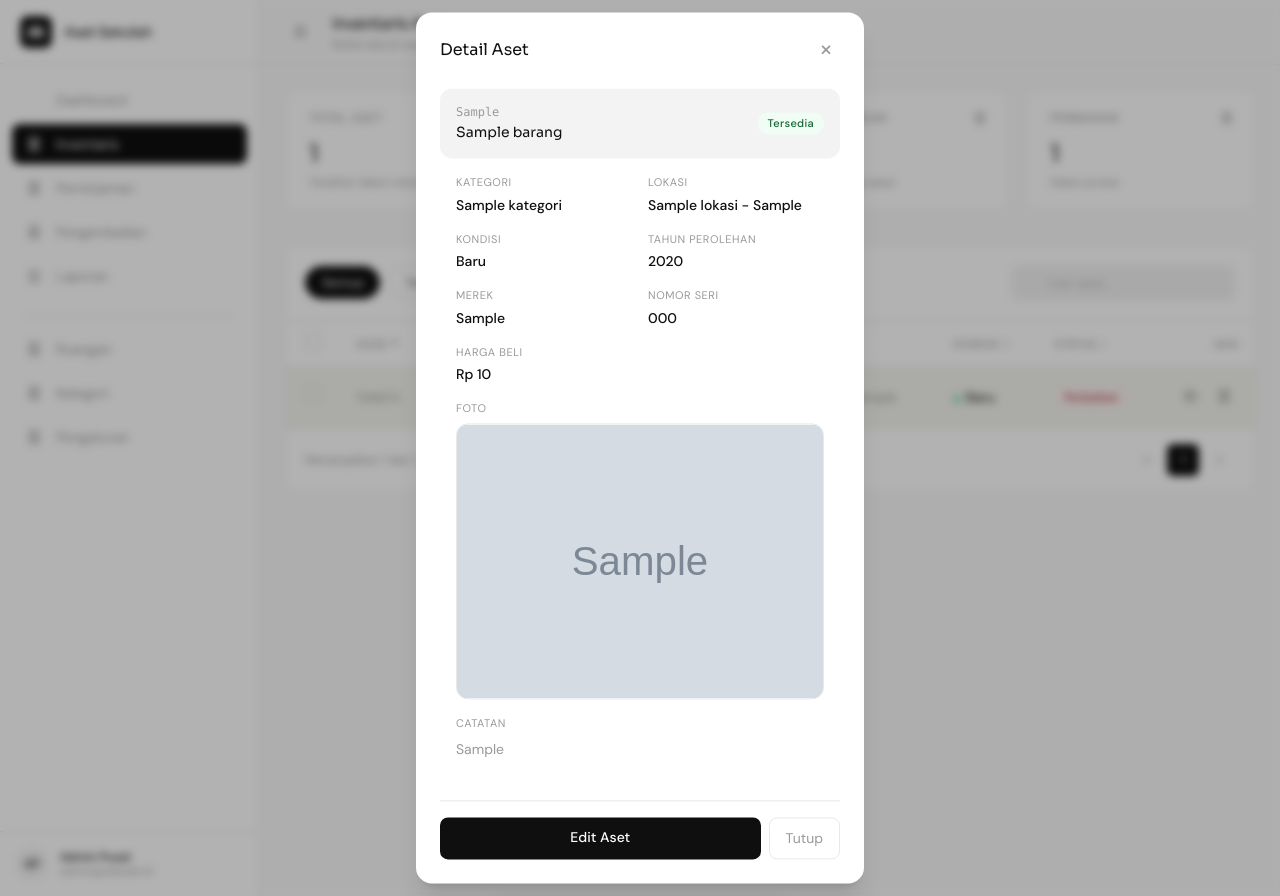
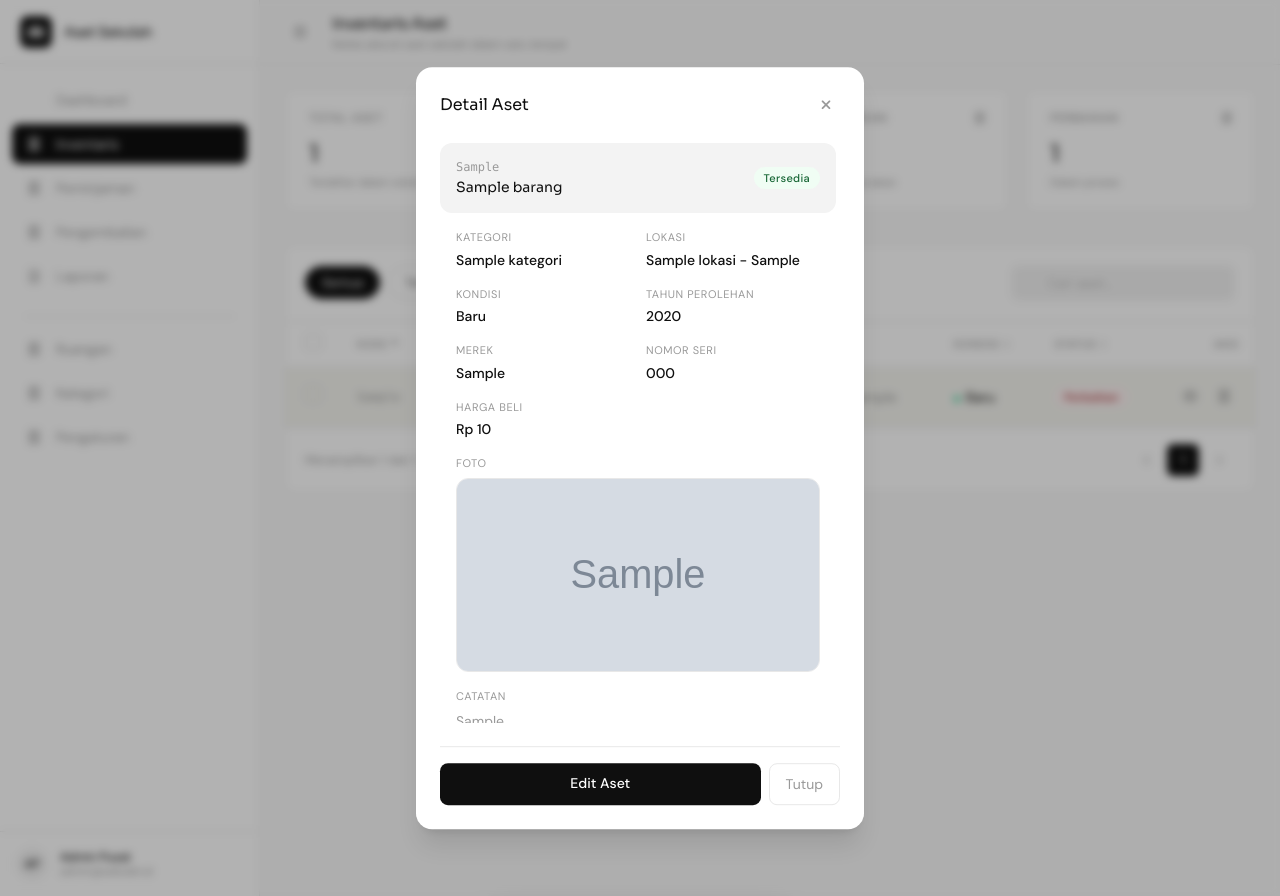
Before and after one commit to universalsigmateknologi/sarpras_management, a Django app: page /inventaris/?detail=1 in a window 1280 px wide. Run offline with Django 4.2, Linux system fonts and the light colour scheme; a user stored in the database is signed in; tables that the repository leaves empty hold one stand-in row (values such as "Sample post"); grey boxes marked "Sample" are stand-in pictures.

Commit message:
add to error :(

```diff
--- a/inventaris/templates/inventaris/index.html
+++ b/inventaris/templates/inventaris/index.html
@@ -177,7 +177,7 @@
 {% block modal_title %}{% if edit_barang %}Edit Aset{% elif detail_barang %}Detail Aset{% else %}Detail Aset{% endif %}{% endblock %}
 
 {% block modal_body %}
-<div class="max-h-[65vh] overflow-y-auto pr-1">
+<div class="pr-1">
 {% if detail_barang %}
 <div class="flex items-center justify-between p-4 bg-subtle rounded-xl">
 
@@ -193,7 +193,7 @@
     <span class="badge badge-tersedia">Tersedia</span>
     {% endif %}
 </div>
-<div class="grid grid-cols-2 gap-4 max-h-[65vh] overflow-y-auto p-4">
+<div class="grid grid-cols-2 gap-4 p-4">
     <div>
         <p class="text-[11px] text-muted uppercase tracking-wider mb-1">Kategori</p>
         <p class="text-sm font-medium">{{ detail_barang.kategori|default:'-' }}</p>
@@ -281,7 +281,7 @@
 
 {% block modal_actions %}
 {% if detail_barang %}
-<div class="mt-6 pt-4 border-t border-faint flex gap-2">
+<div class="mt-6 pt-4 border-t border-faint flex gap-2"tidak bisakah anda kurangi>
     <a href="?{% if base_query %}{{ base_query }}&{% endif %}edit={{ detail_barang.pk }}" class="flex-1 py-2.5 bg-ink text-white text-sm rounded-lg font-medium text-center hover:opacity-90 transition-opacity">Edit Aset</a>
     <button type="button" onclick="closeModal()" class="px-4 py-2.5 border border-faint text-sm rounded-lg text-muted hover:border-ccc transition-colors">Tutup</button>
 </div>
--- a/static/css/output.css
+++ b/static/css/output.css
@@ -830,6 +834,10 @@ video {
   height: 5rem;
 }
 
+.h-40 {
+  height: 10rem;
+}
+
 .h-7 {
   height: 1.75rem;
 }
@@ -846,16 +854,12 @@ video {
   height: 1px;
 }
 
-.h-6 {
-  height: 1.5rem;
-}
-
-.h-10 {
-  height: 2.5rem;
-}
-
-.h-12 {
-  height: 3rem;
+.max-h-\[65vh\] {
+  max-height: 65vh;
+}
+
+.max-h-\[85vh\] {
+  max-height: 85vh;
 }
 
 .min-h-screen {
@@ -1142,19 +1153,9 @@ video {
   background-color: rgb(255 255 255 / var(--tw-bg-opacity, 1));
 }
 
-.bg-amber-50 {
-  --tw-bg-opacity: 1;
-  background-color: rgb(255 251 235 / var(--tw-bg-opacity, 1));
-}
-
-.bg-emerald-50 {
-  --tw-bg-opacity: 1;
-  background-color: rgb(236 253 245 / var(--tw-bg-opacity, 1));
-}
-
-.bg-red-50 {
-  --tw-bg-opacity: 1;
-  background-color: rgb(254 242 242 / var(--tw-bg-opacity, 1));
+.object-cover {
+  -o-object-fit: cover;
+     object-fit: cover;
 }
 
 .p-3 {
@@ -1235,16 +1236,20 @@ video {
   padding-left: 2.25rem;
 }
 
+.pr-1 {
+  padding-right: 0.25rem;
+}
+
+.pr-10 {
+  padding-right: 2.5rem;
+}
+
 .pr-3 {
   padding-right: 0.75rem;
 }
 
 .pt-4 {
   padding-top: 1rem;
-}
-
-.pr-10 {
-  padding-right: 2.5rem;
 }
 
 .text-left {
@@ -1500,6 +1501,10 @@ video {
 }
 
 @media (min-width: 640px) {
+  .sm\:h-48 {
+    height: 12rem;
+  }
+
   .sm\:w-56 {
     width: 14rem;
   }
--- a/templates/base.html
+++ b/templates/base.html
@@ -309,15 +309,15 @@
     </main>
 
     <div class="modal-overlay" id="modalOverlay" onclick="closeModal()"></div>
-    <div class="modal-panel bg-white rounded-2xl w-[90vw] max-w-md shadow-xl" id="modalPanel" role="dialog" aria-modal="true" aria-label="Detail aset">
-        <div class="p-6">
+    <div class="modal-panel bg-white rounded-2xl w-[90vw] max-w-md shadow-xl max-h-[85vh] flex flex-col" id="modalPanel" role="dialog" aria-modal="true" aria-label="Detail aset">
+        <div class="p-6 flex flex-col flex-1 overflow-hidden">
             <div class="flex items-center justify-between mb-6">
                 <h2 class="font-display font-600 text-base" id="modalTitle">{% block modal_title %}Detail Aset{% endblock %}</h2>
                 <button class="w-7 h-7 flex items-center justify-center rounded-lg hover:bg-subtle transition-colors" onclick="closeModal()" aria-label="Tutup">
                     <i class="fa-solid fa-xmark text-sm text-muted"></i>
                 </button>
             </div>
-            <div id="modalContent" class="space-y-4">
+            <div id="modalContent" class="flex-1 overflow-y-auto space-y-4">
                 {% block modal_body %}{% endblock %}
             </div>
             {% block modal_actions %}{% endblock %}
--- a/templates/ui/layout.html
+++ b/templates/ui/layout.html
@@ -625,15 +625,15 @@
 
     <!-- Modal detail -->
     <div class="modal-overlay" id="modalOverlay" onclick="closeModal()"></div>
-    <div class="modal-panel bg-white rounded-2xl w-[90vw] max-w-md shadow-xl" id="modalPanel" role="dialog" aria-modal="true" aria-label="Detail aset">
-        <div class="p-6">
+    <div class="modal-panel bg-white rounded-2xl w-[90vw] max-w-md shadow-xl max-h-[85vh] flex flex-col" id="modalPanel" role="dialog" aria-modal="true" aria-label="Detail aset">
+        <div class="p-6 flex flex-col flex-1 overflow-hidden">
             <div class="flex items-center justify-between mb-6">
                 <h2 class="font-display font-600 text-base">Detail Aset</h2>
                 <button class="w-7 h-7 flex items-center justify-center rounded-lg hover:bg-subtle transition-colors" onclick="closeModal()" aria-label="Tutup">
                     <i class="fa-solid fa-xmark text-sm text-muted"></i>
                 </button>
             </div>
-            <div id="modalContent" class="space-y-4">
+            <div id="modalContent" class="flex-1 overflow-y-auto space-y-4">
                 <!-- Diisi via JS -->
             </div>
             <div class="mt-6 pt-4 border-t border-faint flex gap-2">
```
Also changed, not shown: other parts of static/css/output.css (+141 -134 lines).
